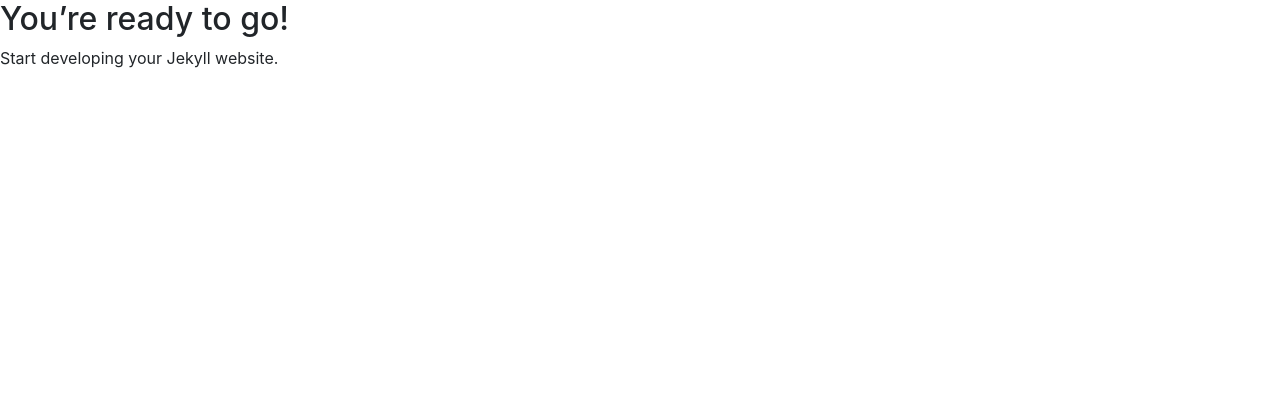
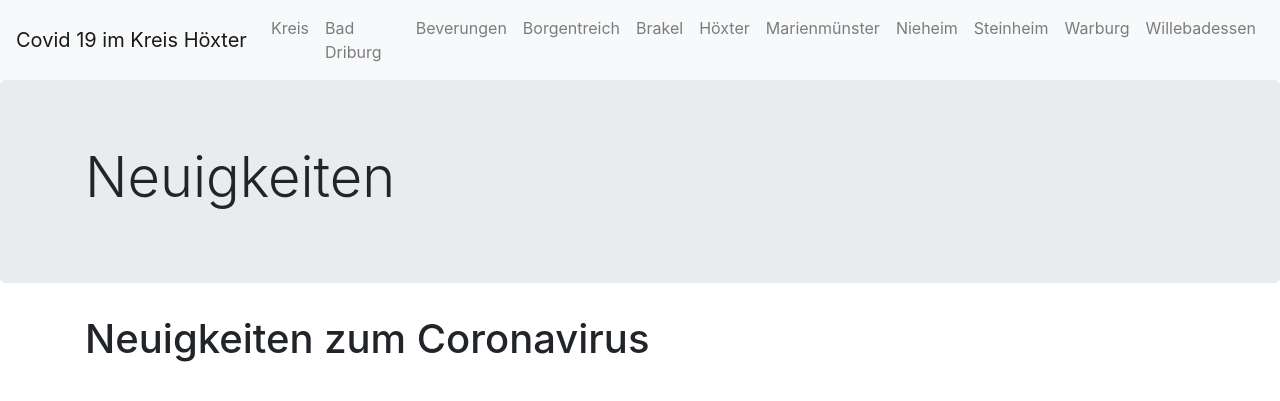
Before and after one commit to covidoplot/covidoplot-publisher, a Jekyll site: the page built from index.md, in a window 1280 px wide. Shown: the top 401 px of the page. Built offline with Jekyll 4.4.1, drawn with Linux system fonts in a browser that asks for light colours; nearby versions of some CDN libraries.

Commit message:
Getting the menu and page structure working

```diff
--- /dev/null
+++ b/_communes/bad-driburg.md
@@ -0,0 +1,3 @@
+---
+title: Bad Driburg
+---
--- /dev/null
+++ b/_communes/beverungen.md
@@ -0,0 +1,3 @@
+---
+title: Beverungen
+---
--- /dev/null
+++ b/_communes/borgentreich.md
@@ -0,0 +1,3 @@
+---
+title: Borgentreich
+---
--- /dev/null
+++ b/_communes/brakel.md
@@ -0,0 +1,3 @@
+---
+title: Brakel
+---
--- /dev/null
+++ b/_communes/hoexter.md
@@ -0,0 +1,3 @@
+---
+title: Höxter
+---
--- /dev/null
+++ b/_communes/marienmuenster.md
@@ -0,0 +1,3 @@
+---
+title: Marienmünster
+---
--- /dev/null
+++ b/_communes/nieheim.md
@@ -0,0 +1,3 @@
+---
+title: Nieheim
+---
--- /dev/null
+++ b/_communes/steinheim.md
@@ -0,0 +1,3 @@
+---
+title: Steinheim
+---
--- /dev/null
+++ b/_communes/warburg.md
@@ -0,0 +1,3 @@
+---
+title: Warburg
+---
--- /dev/null
+++ b/_communes/willebadessen.md
@@ -0,0 +1,3 @@
+---
+title: Willebadessen
+---
--- a/_config.yml
+++ b/_config.yml
@@ -1,7 +1,7 @@
 lang: "de"
 url: "" # the base hostname & protocol for your site, e.g. http://example.com
 baseurl: "" # the subpath of your site, e.g. /blog
-title: "" # the name of your site, e.g. ACME Corp.
+title: "Covid 19 im Kreis Höxter" # the name of your site, e.g. ACME Corp.
 
 defaults:
   - scope:
@@ -10,6 +10,15 @@ defaults:
     values:
       layout: "commune"
   - scope:
+      path: "index"
+    values:
+      layout: "home"
+  - scope:
       path: ""
+      type: "pages"
     values:
       layout: "default"
+
+collections:
+  communes:
+    output: true
--- /dev/null
+++ b/_includes/footerscripts.html
@@ -0,0 +1,4 @@
+<!-- JS -->
+<script src="https://code.jquery.com/jquery-3.2.1.slim.min.js" integrity="sha384-KJ3o2DKtIkvYIK3UENzmM7KCkRr/rE9/Qpg6aAZGJwFDMVNA/GpGFF93hXpG5KkN" crossorigin="anonymous"></script>
+<script src="https://cdnjs.cloudflare.com/ajax/libs/popper.js/1.12.9/umd/popper.min.js" integrity="sha384-ApNbgh9B+Y1QKtv3Rn7W3mgPxhU9K/ScQsAP7hUibX39j7fakFPskvXusvfa0b4Q" crossorigin="anonymous"></script>
+<script src="https://maxcdn.bootstrapcdn.com/bootstrap/4.0.0/js/bootstrap.min.js" integrity="sha384-JZR6Spejh4U02d8jOt6vLEHfe/JQGiRRSQQxSfFWpi1MquVdAyjUar5+76PVCmYl" crossorigin="anonymous"></script>
--- /dev/null
+++ b/_includes/head.html
@@ -0,0 +1,6 @@
+<head>
+    <meta name="viewport" content="width=device-width, initial-scale=1, shrink-to-fit=no">
+    <meta charset="utf-8">
+    <title>{{ page.title }} - {{ site.title }}</title>
+    <link rel="stylesheet" href="{{ "/assets/css/main.css" | relative_url }}">
+</head>
--- /dev/null
+++ b/_includes/header.html
@@ -0,0 +1,19 @@
+<nav class="navbar navbar-expand-lg navbar-light bg-light">
+  <a class="navbar-brand" href="{{ "/" | relative_url }}">{{ site.title | escape }}</a>
+  <button class="navbar-toggler" type="button" data-toggle="collapse" data-target="#navbarTogglerDemo02" aria-controls="navbarTogglerDemo02" aria-expanded="false" aria-label="Toggle navigation">
+    <span class="navbar-toggler-icon"></span>
+  </button>
+
+  <div class="collapse navbar-collapse" id="navbarTogglerDemo02">
+    <ul class="navbar-nav mr-auto mt-2 mt-lg-0">
+      <li class="nav-item">
+        <a class="nav-link" href="{{ '/kreis-hoexter' | relative_url }}">Kreis</a>
+      </li>
+      {% for commune in site.communes %}
+      <li>
+        <a class="nav-link" href="{{ commune.url }}">{{ commune.title }}</a>
+      </li>
+      {% endfor %}
+    </ul>
+  </div>
+</nav>
--- /dev/null
+++ b/_layouts/commune.html
@@ -0,0 +1,4 @@
+---
+layout: default
+---
+<p>Informationen über {{ page.title }}</p>
--- a/_layouts/default.html
+++ b/_layouts/default.html
@@ -1,12 +1,18 @@
 <!DOCTYPE html>
-<html lang="{{ site.lang | default: "en" }}">
-  <head>
-    <meta name="viewport" content="width=device-width, initial-scale=1">
-    <meta charset="utf-8">
-    <title>{{ page.title }} - {{ site.title }}</title>
-    <link rel="stylesheet" href="{{ "/assets/css/main.css" | relative_url }}">
-  </head>
-  <body>
-    {{ content}}
-  </body>
+<html lang="{{ site.lang | default: 'en' }}">
+{% include head.html %}
+<body>
+{% include header.html %}
+<div class="jumbotron">
+    <div class="container">
+        <h1 class="display-4 page-title">{{ page.title }}</h1>
+    </div>
+</div>
+<main role="main">
+    <div class="container">
+        {{ content}}
+    </div>
+</main>
+</body>
+{% include footerscripts.html %}
 </html>
--- a/_sass/custom/variables.scss
+++ b/_sass/custom/variables.scss
@@ -0,0 +1 @@
+$primary: #8d021f;
--- a/index.md
+++ b/index.md
@@ -1,7 +1,6 @@
 ---
-title: "Happy Jekylling!"
+layout: default
+title: "Neuigkeiten"
 ---
 
-## You're ready to go!
-
-Start developing your Jekyll website.
+<h1>Neuigkeiten zum Coronavirus</h1>
```
Also changed, not shown: kreis-hoexter.md (added, +7 -0 lines), _sass/custom/body.scss (deleted).
